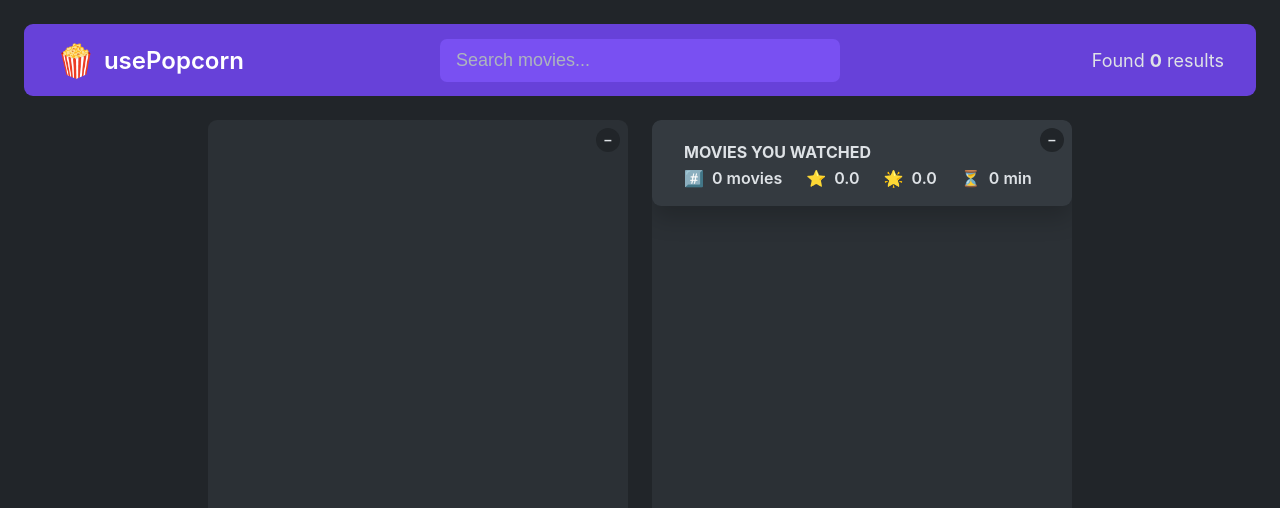
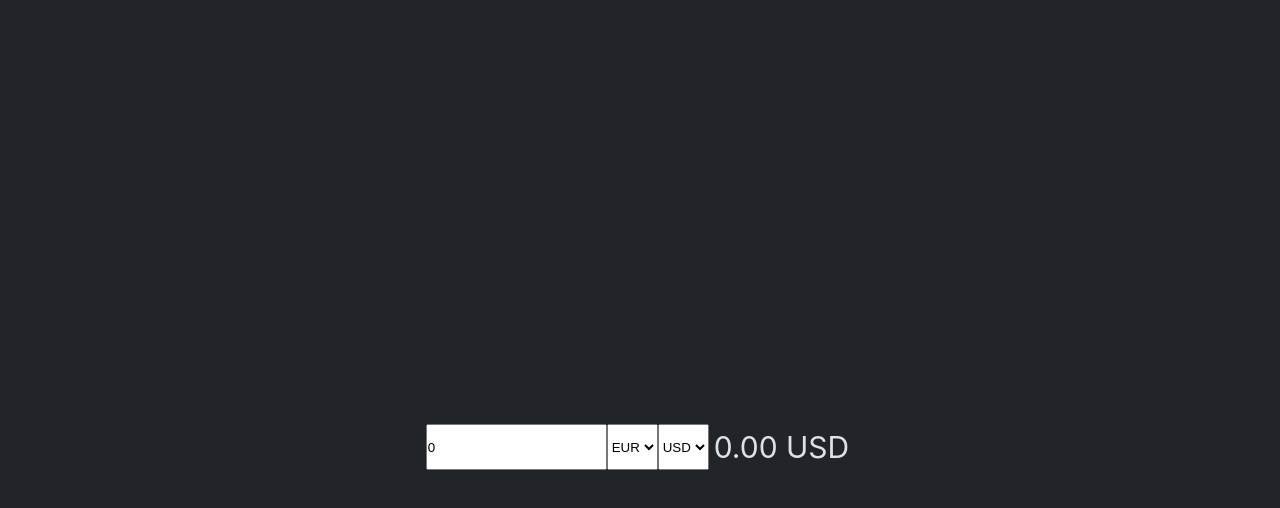
Before and after one commit to Alek-Grujic/usepopcorn, a React (Vite) app: page / in a window 1280 px wide. Shown: the top 508 px of the page. Built offline with nearby package versions, Linux system fonts and the light colour scheme.

Commit message:
feat: implement currency converter with exchange rate fetching

```diff
--- /dev/null
+++ b/src/converter.jsx
@@ -0,0 +1,89 @@
+import { useEffect, useState } from "react";
+
+export default function App() {
+  const [error, setError] = useState("");
+  const [amount, setAmount] = useState(0);
+  const [from, setFrom] = useState("EUR");
+  const [to, setTo] = useState("USD");
+  const [convert, setConvert] = useState(1);
+
+  useEffect(
+    function () {
+      const controller = new AbortController();
+
+      async function converter() {
+        try {
+          if (!amount) {
+            setConvert(0);
+            return;
+          }
+
+          if (from === to) {
+            setConvert(amount);
+            return;
+          }
+
+          const res = await fetch(
+            `https://api.frankfurter.dev/v1/latest?base=${from}&symbols=${to}&amount=${amount}`,
+            {
+              signal: controller.signal,
+            },
+          );
+
+          if (!res.ok)
+            throw new Error(
+              "Something went wrong - Failed to fetch exchange rate.",
+            );
+
+          const data = await res.json();
+          console.log(data);
+
+          // if (data.Response === "False") throw new Error("Movie not found");
+
+          setConvert(data.rates[to]);
+          setError("");
+        } catch (err) {
+          if (err.name !== "AbortError") {
+            setError(err.message);
+          }
+        }
+      }
+
+      converter();
+
+      return function () {
+        controller.abort();
+      };
+    },
+    [amount, from, to],
+  );
+
+  return (
+    <div className="conv">
+      <input
+        type="number"
+        value={amount}
+        onChange={(e) => setAmount(Number(e.target.value))}
+      />
+      <select value={from} onChange={(e) => setFrom(e.target.value)}>
+        <option value="USD">USD</option>
+        <option value="EUR">EUR</option>
+        <option value="CAD">CAD</option>
+        <option value="INR">INR</option>
+      </select>
+      <select value={to} onChange={(e) => setTo(e.target.value)}>
+        <option value="USD">USD</option>
+        <option value="EUR">EUR</option>
+        <option value="CAD">CAD</option>
+        <option value="INR">INR</option>
+      </select>
+      {error ? (
+        <p>{error}</p>
+      ) : (
+        <p>
+          {convert.toFixed(2)} {to}
+        </p>
+      )}
+    </div>
+  );
+}
--- a/src/index.css
+++ b/src/index.css
@@ -423,6 +423,17 @@ body {
 .btn-delete:hover::after {
   opacity: 1;
 }
+
+.conv {
+  font-size: 3rem;
+  display: flex;
+  justify-content: center;
+  margin: 400px;
+}
+
+.conv p {
+  padding: 5px;
+}
 /*
 SPACING SYSTEM (px)
 2 / 4 / 8 / 12 / 16 / 24 / 32 / 40 / 48 / 64 / 80 / 96 / 128
--- a/src/main.jsx
+++ b/src/main.jsx
@@ -2,6 +2,7 @@ import { StrictMode, useState } from "react";
 import { createRoot } from "react-dom/client";
 import "./index.css";
 import App from "./App.jsx";
+import Converter from "./converter.jsx";
 
 // import StarRating from "./StarRating";
 // import ShowMore from "./ShowMore";
@@ -18,10 +19,11 @@ import App from "./App.jsx";
 
 createRoot(document.getElementById("root")).render(
   <StrictMode>
-    <App />
+    {/* <App /> */}
     {/* <StarRating maxRating={10} />
     <StarRating size={32} color="red" />
     <Test /> */}
     {/* <ShowMore /> */}
+    <Converter />
   </StrictMode>,
 );
```
